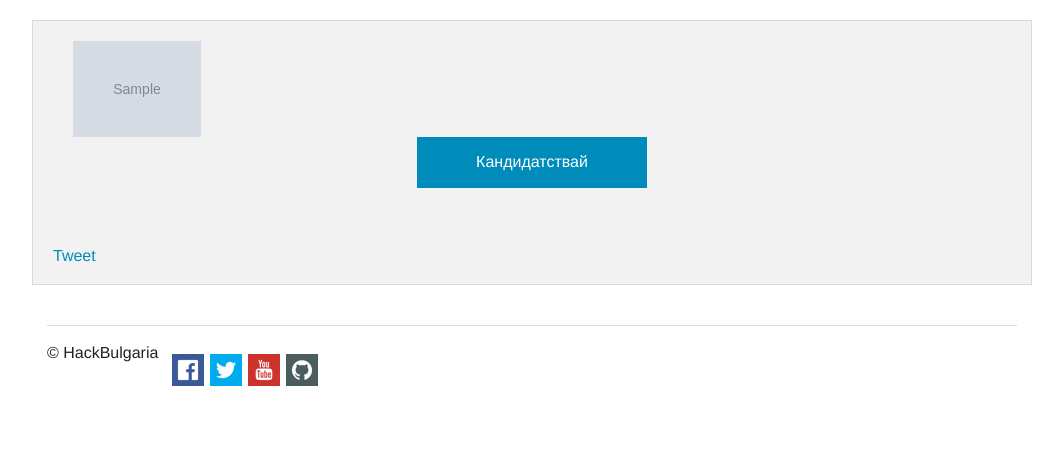
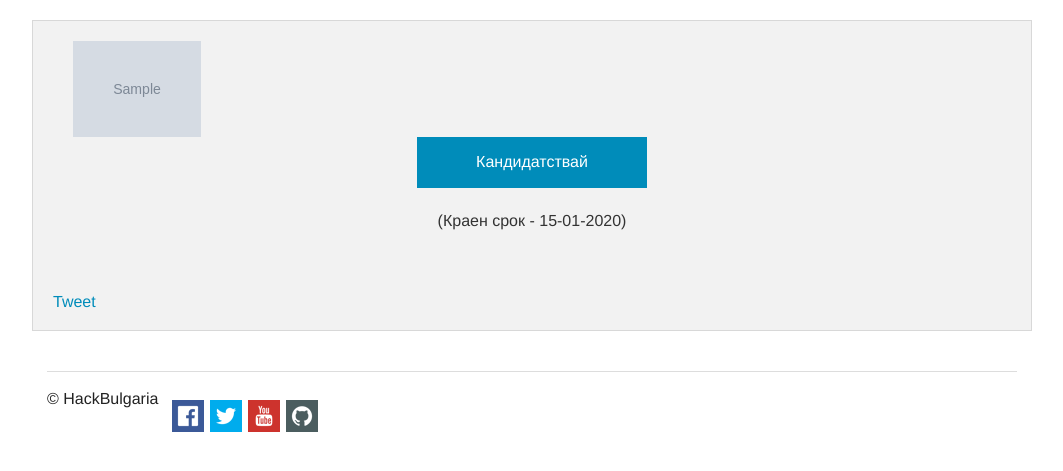
Before and after one commit to sebastian-code/Odin, a Django app: page /course/#/ in a window 1280 px wide. Shown: the part 45-516 px from the top of the page, without its empty margins (108-1171 px from the left). Run offline with Django 3.2, Linux system fonts and the light colour scheme; tables that the repository leaves empty hold one stand-in row (values such as "Sample post"); grey boxes marked "Sample" are stand-in pictures; some libraries are stand-ins or nearby versions.

Commit message:
Show application untill on course page

```diff
--- a/courses/templates/show_course.html
+++ b/courses/templates/show_course.html
@@ -20,6 +20,7 @@
                     <div class="large-12 columns text-center">
                     {% if enable_applications %}
                         <a target="_blank" href="{{ course.applications_url }}" class="button large-3">Кандидатствай</a>
+                        <p>(Краен срок - {{ course.application_until | date:"d-m-Y" }})</p>
                     {% else %}
                         <p><strong>Срокът за записване изтече. <a href="{{ course. }}"  rel="nofollow">Абонирайте се за нашия бюлетин, за да получите информация за следващия сезон.</strong></a></p>
                     {% endif %}
```
